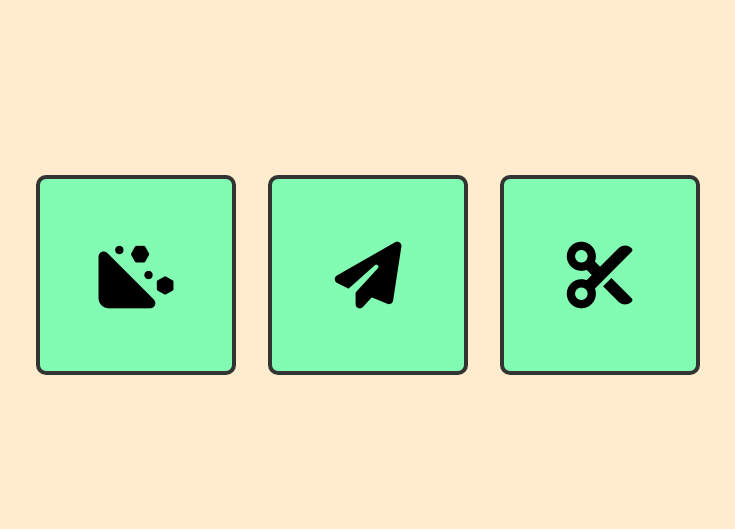
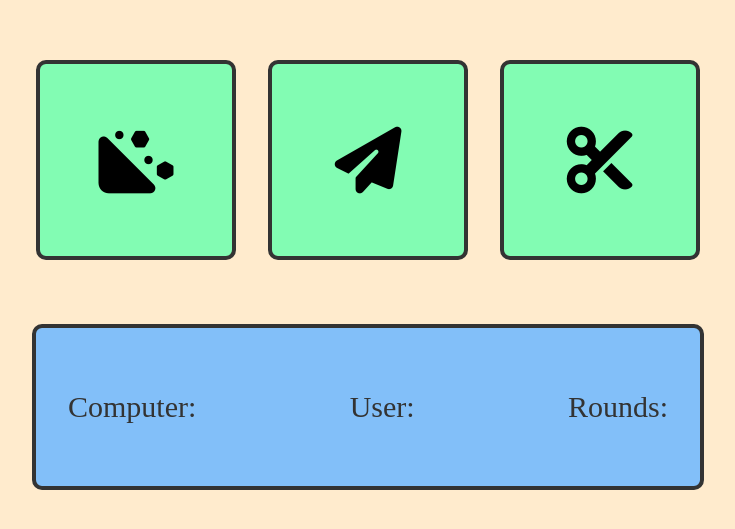
Before and after one commit to cc0803/Odin-Rock-Paper-Scissors, a plain HTML site: page index.html in a window 1280 px wide. Shown: the part 125-654 px from the top of the page, without its empty margins (272-1007 px from the left). Drawn offline with Linux system fonts and the light colour scheme.

Commit message:
Create UI for the points and games

```diff
--- a/index.html
+++ b/index.html
@@ -17,6 +17,11 @@
                 <button value="paper"><i class="fa-solid fa-paper-plane"></i></button>
                 <button value="scissors"><i class="fa-solid fa-scissors"></i></button>
             </div>
+            <div class="results">
+                <div class="computer"><p>Computer:</p></div>
+                <div class="user"><p>User:</p></div>
+                <div class="rounds"><p>Rounds:</p></div>
+            </div>
         </div>
     </body>
 </html>
--- a/styles.css
+++ b/styles.css
@@ -1,5 +1,6 @@
 html {
     background-color: blanchedalmond;
+    box-sizing: border-box;
 }
 
 body {
@@ -13,6 +14,7 @@ body {
     flex-direction: column;
     justify-content: center;
     align-items: center;
+    gap: 4em;
 }
 
 .container-button {
@@ -33,3 +35,20 @@ button {
 .fa-solid {
     font-size: 5em;
 }
+
+.results {
+    background-color: rgba(113, 186, 255, 0.875);
+    padding: 2em;
+    border: 4px solid #333;
+    border-radius: 10px;
+    display: flex;
+    gap: 2em;
+    justify-content: space-between;
+    align-items: center;
+    width: 600px;
+}
+
+p{
+    font-size: 30px;
+    color: #333;
+}
```
